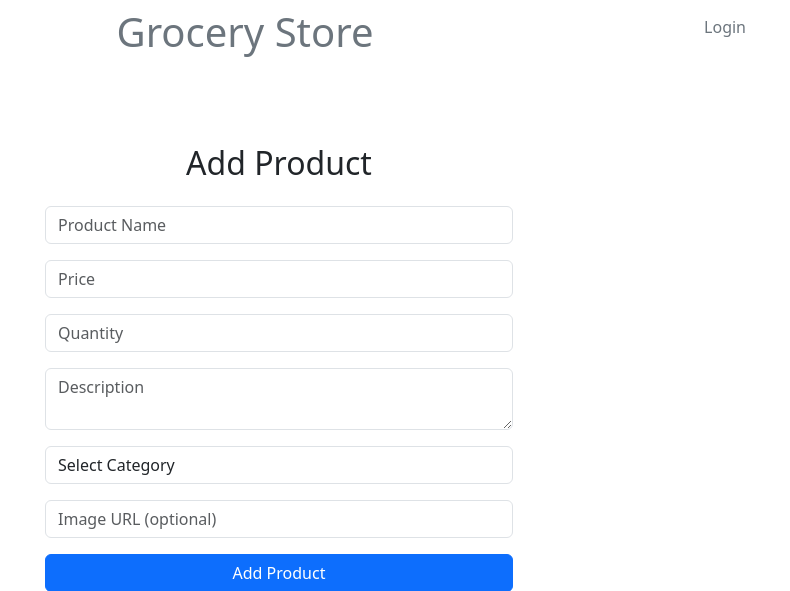
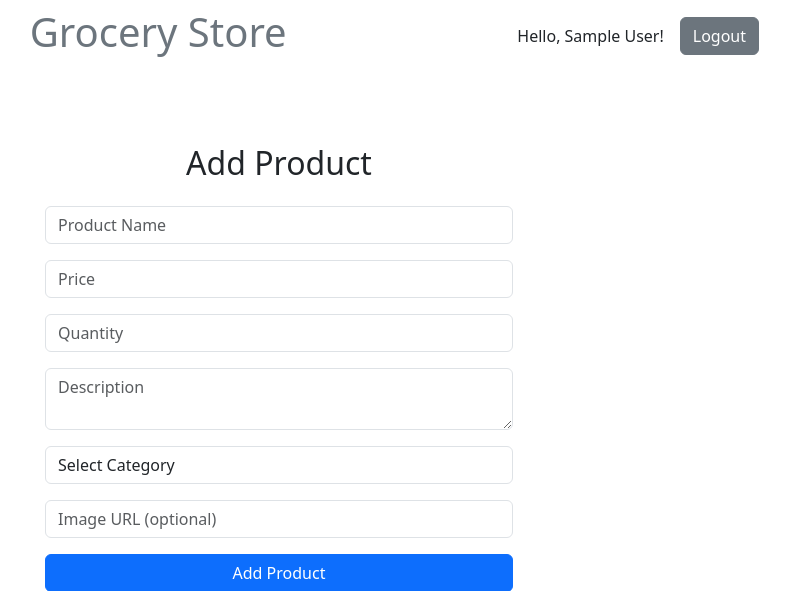
Before and after one commit to r-shafi/grocery-store-dbms, a Flask app: page /admin/product in a window 1280 px wide. Shown: the top 591 px of the page, without its empty margins (361-1151 px from the left). Run offline with Flask 3, Linux system fonts and the light colour scheme; the visitor is signed in with stand-in values (Sample User, id 1).

Commit message:
show logout and user name

```diff
--- a/templates/parent.html
+++ b/templates/parent.html
@@ -20,7 +20,14 @@
       <a href="/" class="text-decoration-none text-secondary">
         <h1>Grocery Store</h1>
       </a>
+      {% if username %}
+      <div class="d-flex align-items-center">
+        <span class="me-3">Hello, {{ username }}!</span>
+        <a href="/logout" class="btn btn-secondary">Logout</a>
+      </div>
+      {% else %}
       <a href="/login" class="btn text-secondary">Login</a>
+      {% endif %}
     </header>
 
     <div class="py-4">
```
